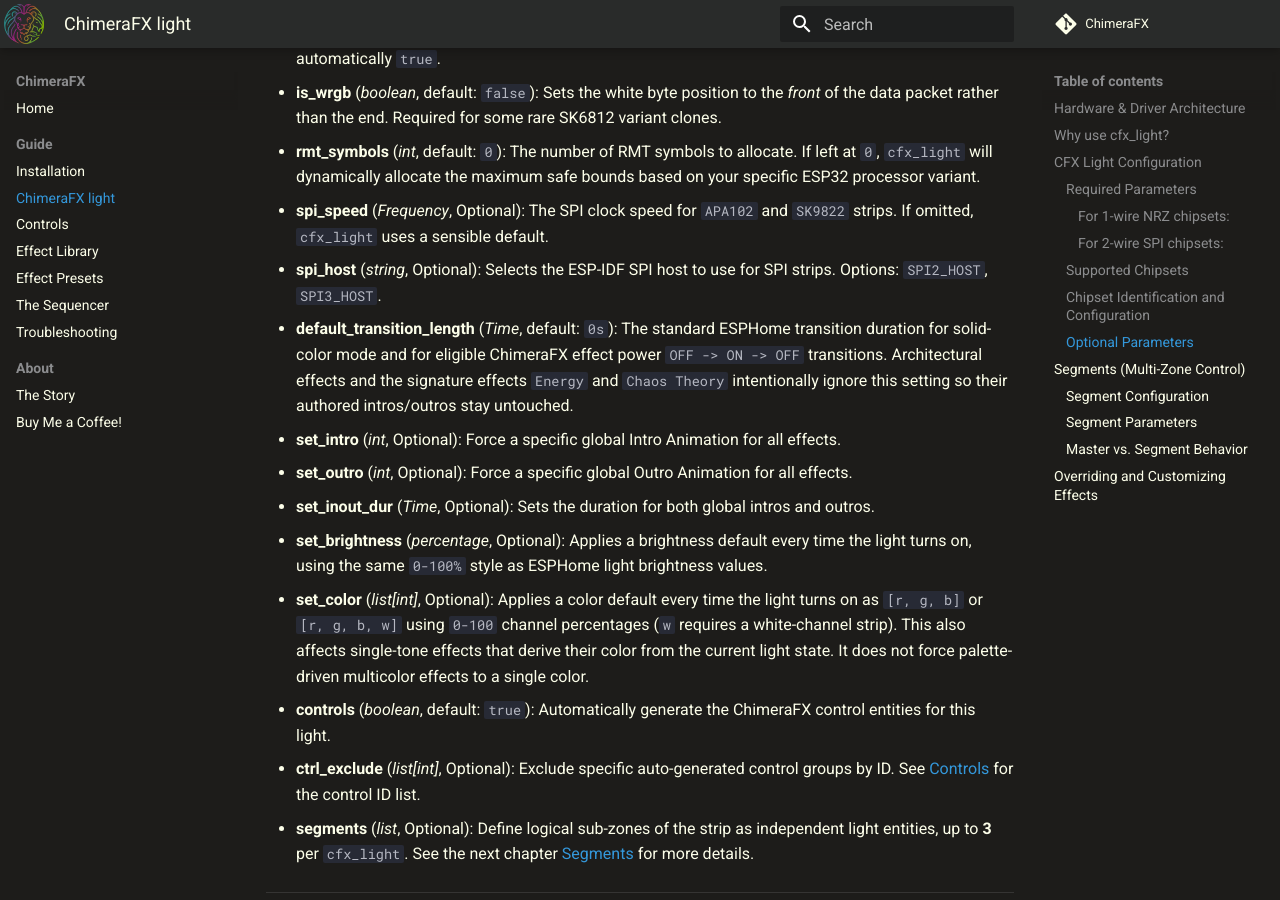
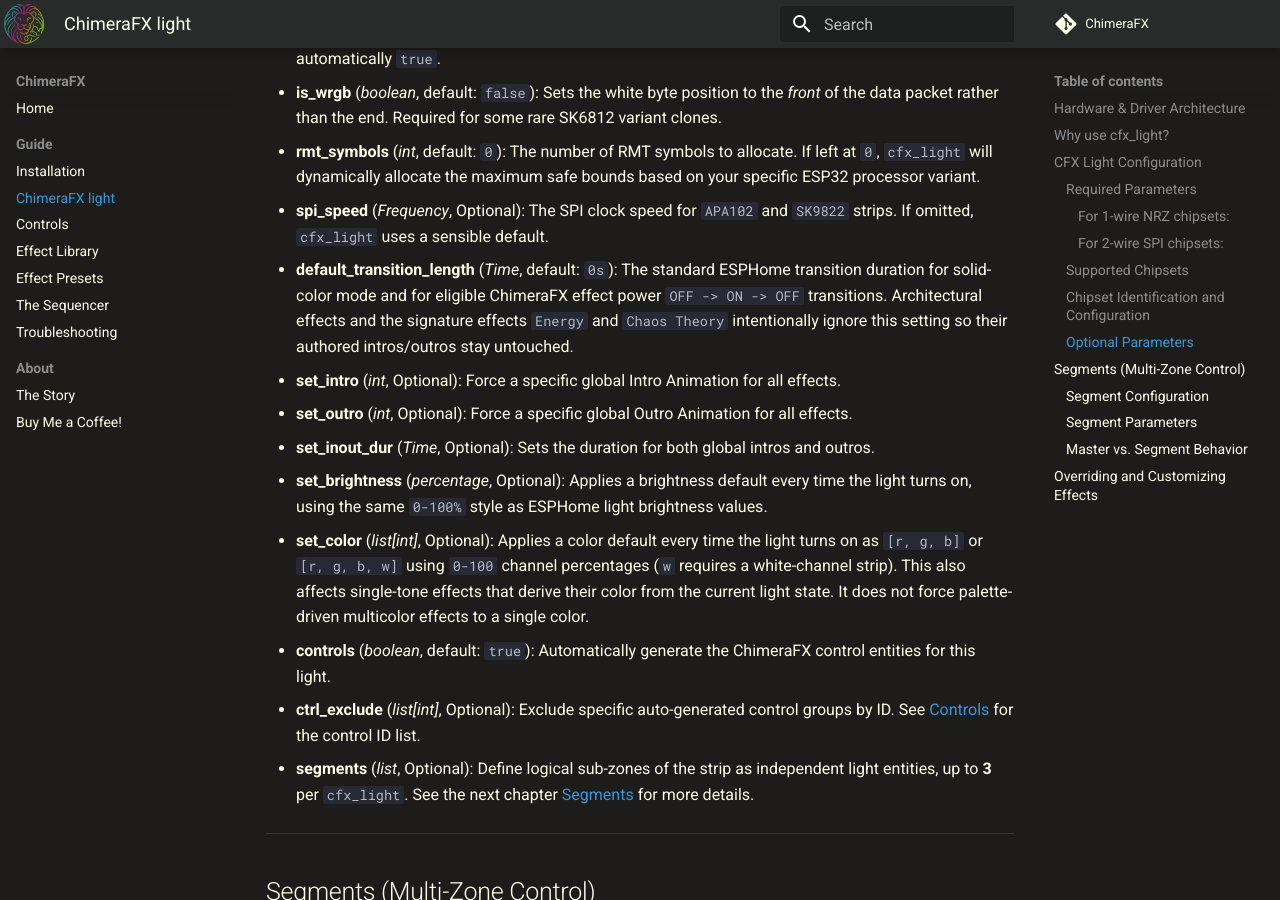
Before and after one commit to effelle/ChimeraFX, an MkDocs documentation site: the page built from docs/cfx_light.md, in a window 1280 px wide and 900 px high, scrolled down 3045 px. Built offline with MkDocs 1.6.1 and Material for MkDocs 9.7.7, drawn with Linux system fonts in a browser that asks for light colours; comment, search, counter and statistics services are not loaded.

Commit message:
docs(cfx_light): remove deprecated spi_host parameter

```diff
--- a/docs/cfx_light.md
+++ b/docs/cfx_light.md
@@ -86,7 +86,6 @@
 * **is_wrgb** (*boolean*, default: `false`): Sets the white byte position to the *front* of the data packet rather than the end. Required for some rare SK6812 variant clones.
 * **rmt_symbols** (*int*, default: `0`): The number of RMT symbols to allocate. If left at `0`, `cfx_light` will dynamically allocate the maximum safe bounds based on your specific ESP32 processor variant.
 * **spi_speed** (*Frequency*, Optional): The SPI clock speed for `APA102` and `SK9822` strips. If omitted, `cfx_light` uses a sensible default.
-* **spi_host** (*string*, Optional): Selects the ESP-IDF SPI host to use for SPI strips. Options: `SPI2_HOST`, `SPI3_HOST`.
 * **default_transition_length** (*Time*, default: `0s`): The standard ESPHome transition duration for solid-color mode and for eligible ChimeraFX effect power `OFF -> ON -> OFF` transitions. Architectural effects and the signature effects `Energy` and `Chaos Theory` intentionally ignore this setting so their authored intros/outros stay untouched.
 * **set_intro** (*int*, Optional): Force a specific global Intro Animation for all effects.
 * **set_outro** (*int*, Optional): Force a specific global Outro Animation for all effects.
```
